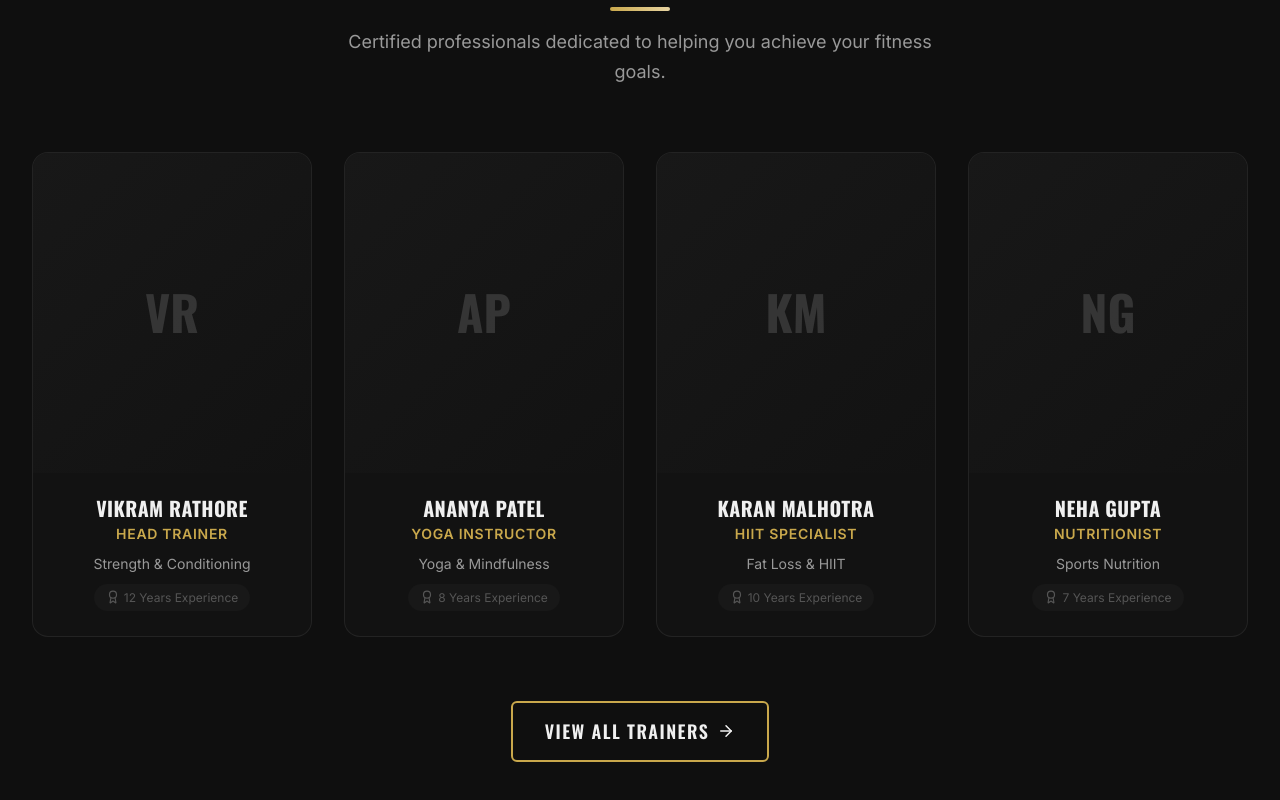
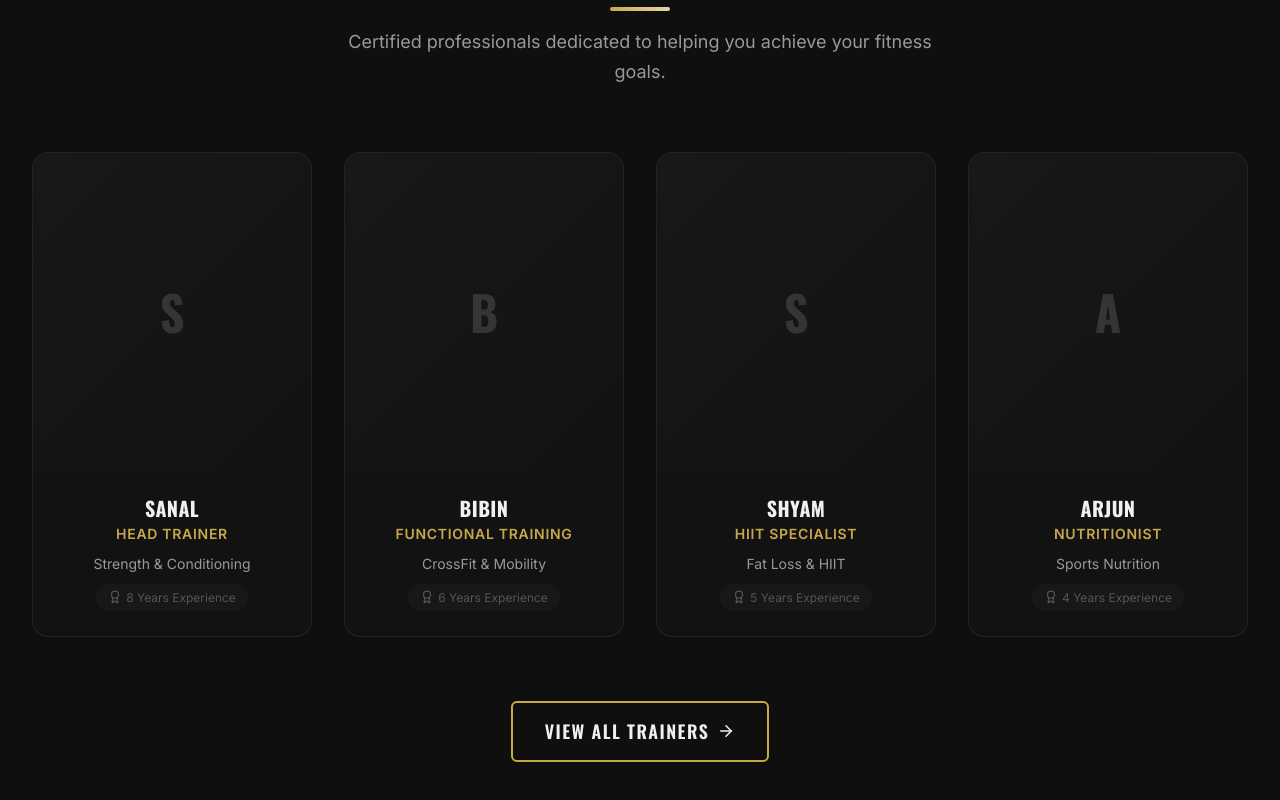
Before and after one commit to codzyweb-code/gym, a React (Vite) app: page / in a window 1280 px wide. Shown: the part 3630-4430 px from the top of the page. Built offline with nearby package versions, Linux system fonts and the light colour scheme.

Commit message:
Update trainer names and experience stats

```diff
--- a/src/pages/About.jsx
+++ b/src/pages/About.jsx
@@ -19,10 +19,10 @@ const milestones = [
 ]
 
 const allTrainers = [
-  { name: 'Vikram Rathore', role: 'Head Trainer', specialization: 'Strength & Conditioning, Powerlifting', experience: 12, instagram: '#' },
-  { name: 'Ananya Patel', role: 'Yoga Instructor', specialization: 'Hatha Yoga, Meditation, Flexibility', experience: 8, instagram: '#' },
-  { name: 'Karan Malhotra', role: 'HIIT Specialist', specialization: 'Fat Loss, HIIT, Functional Training', experience: 10, instagram: '#' },
-  { name: 'Neha Gupta', role: 'Nutritionist', specialization: 'Sports Nutrition, Meal Planning', experience: 7, instagram: '#' },
+  { name: 'Sanal', role: 'Head Trainer', specialization: 'Strength & Conditioning, Powerlifting', experience: 8, instagram: '#' },
+  { name: 'Bibin', role: 'Functional Coach', specialization: 'Crossfit, Mobility', experience: 6, instagram: '#' },
+  { name: 'Shyam', role: 'HIIT Specialist', specialization: 'Fat Loss, HIIT, Functional Training', experience: 5, instagram: '#' },
+  { name: 'Arjun', role: 'Nutritionist', specialization: 'Sports Nutrition, Meal Planning', experience: 4, instagram: '#' },
   { name: 'Rohit Verma', role: 'CrossFit Coach', specialization: 'CrossFit, Olympic Lifting', experience: 9, instagram: '#' },
   { name: 'Simran Kaur', role: 'Group Fitness', specialization: 'Zumba, Aerobics, Dance Fitness', experience: 6, instagram: '#' },
   { name: 'Amit Saxena', role: 'Boxing Trainer', specialization: 'Boxing, MMA, Self-Defense', experience: 11, instagram: '#' },
--- a/src/pages/Home.jsx
+++ b/src/pages/Home.jsx
@@ -22,10 +22,10 @@ const testimonials = [
 ]
 
 const trainers = [
-  { name: 'Vikram Rathore', role: 'Head Trainer', specialization: 'Strength & Conditioning', experience: 12, instagram: '#' },
-  { name: 'Ananya Patel', role: 'Yoga Instructor', specialization: 'Yoga & Mindfulness', experience: 8, instagram: '#' },
-  { name: 'Karan Malhotra', role: 'HIIT Specialist', specialization: 'Fat Loss & HIIT', experience: 10, instagram: '#' },
-  { name: 'Neha Gupta', role: 'Nutritionist', specialization: 'Sports Nutrition', experience: 7, instagram: '#' },
+  { name: 'Sanal', role: 'Head Trainer', specialization: 'Strength & Conditioning', experience: 8, instagram: '#' },
+  { name: 'Bibin', role: 'Functional Training', specialization: 'CrossFit & Mobility', experience: 6, instagram: '#' },
+  { name: 'Shyam', role: 'HIIT Specialist', specialization: 'Fat Loss & HIIT', experience: 5, instagram: '#' },
+  { name: 'Arjun', role: 'Nutritionist', specialization: 'Sports Nutrition', experience: 4, instagram: '#' },
 ]
 
 export default function Home() {
@@ -162,7 +162,7 @@ export default function Home() {
             <AnimatedCounter end={500} suffix="+" label="Active Members" />
             <AnimatedCounter end={15} suffix="+" label="Expert Trainers" />
             <AnimatedCounter end={50} suffix="+" label="Weekly Classes" />
-            <AnimatedCounter end={10} suffix="+" label="Years Experience" />
+            <AnimatedCounter end={3} suffix="+" label="Years Experience" />
           </div>
         </div>
       </section>
```
